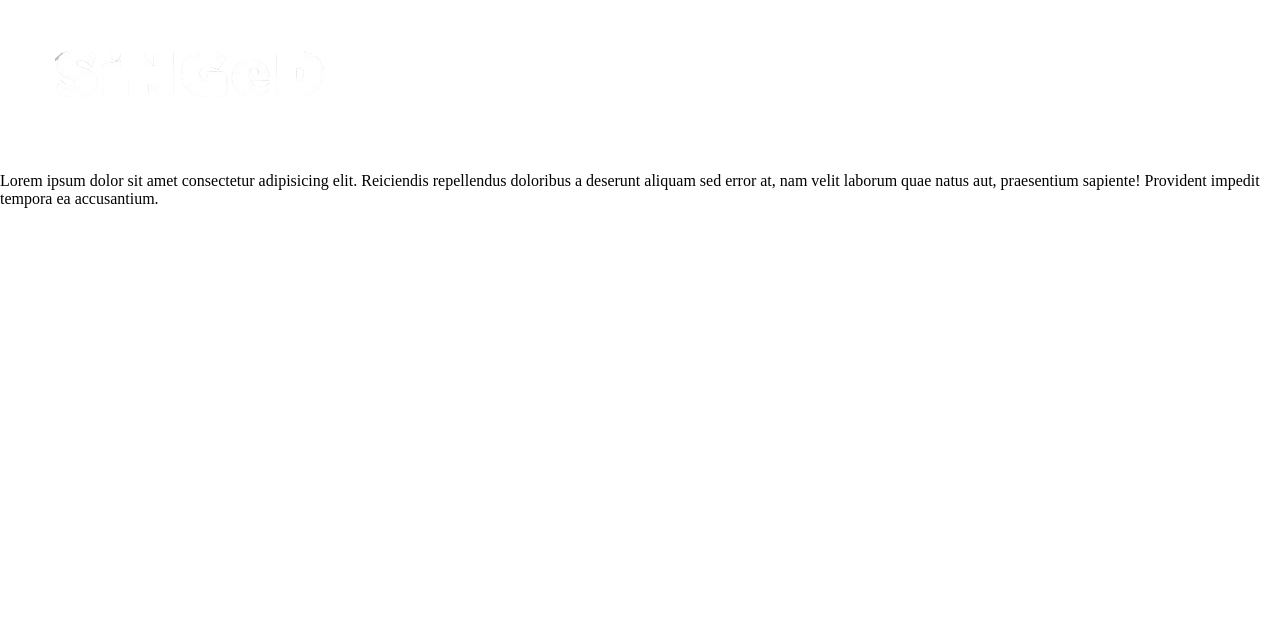
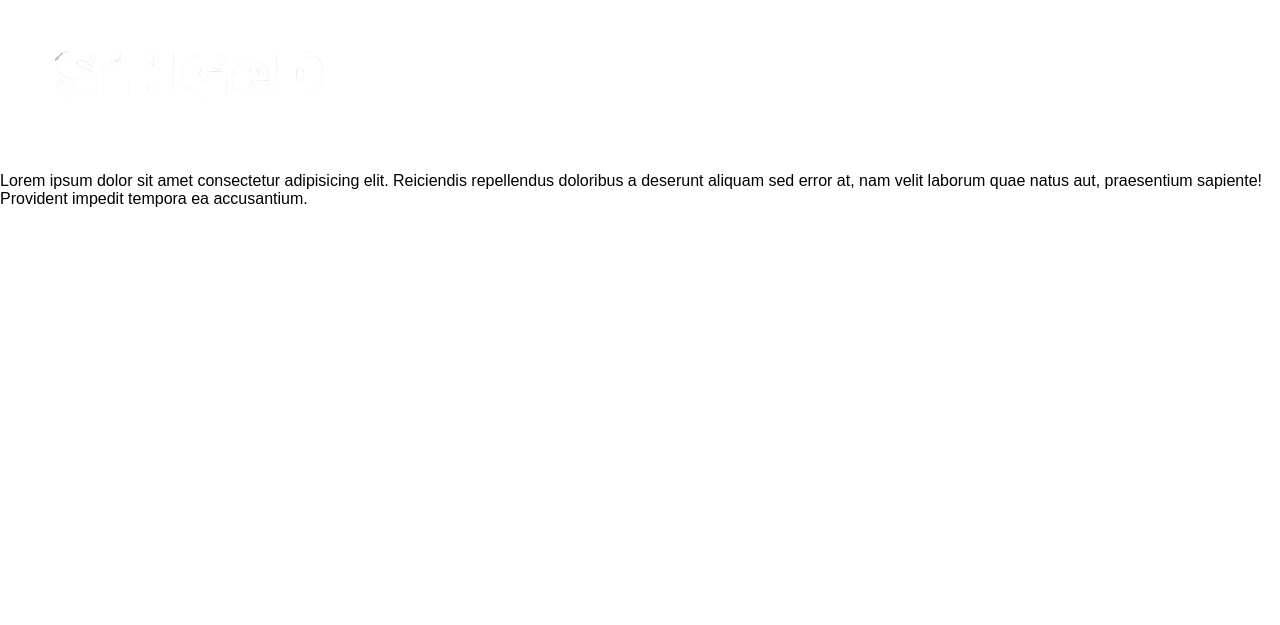
Before and after one commit to mattokinhaa/novo-GED, a PHP site: page /ged_system/pagina.html in a window 1280 px wide. Shown: the part 175-800 px from the top of the page. Run offline with PHP 8.4, Linux system fonts and the light colour scheme.

Commit message:
mudança no css

```diff
--- a/assets/css/stylepagina.css
+++ b/assets/css/stylepagina.css
@@ -1,3 +1,13 @@
-*{padding: 0;
+* {padding: 0;
   margin: 0;
+  font-family: 'Arial';
+  box-sizing: border-box;
 }
+body{
+    width: 100%;
+    min-height: 100vh;
+}
+section{
+    width: 100%;
+    height: 100vh;
+}
--- a/pagina.html
+++ b/pagina.html
@@ -16,8 +16,7 @@
                 <img src="assets/imagens/logo branca.png" alt="logotipo SiNGED">
                 <p>Lorem ipsum dolor sit amet consectetur adipisicing elit.
                     Reiciendis repellendus doloribus a deserunt aliquam sed error at,
-                    nam velit laborum quae natus aut, praesentium sapiente! Provident
-                    impedit tempora ea accusantium. </p>
+                    nam velit laborum quae natus aut, praesentium sapiente! Provident impedit tempora ea accusantium. </p>
             </div>
         </div>
     </section>
```
